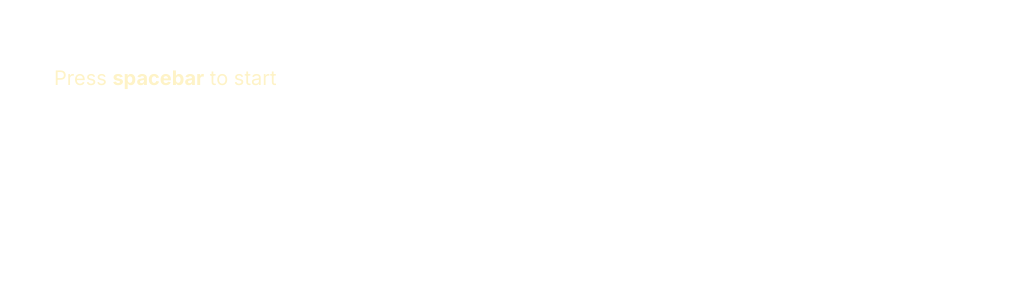
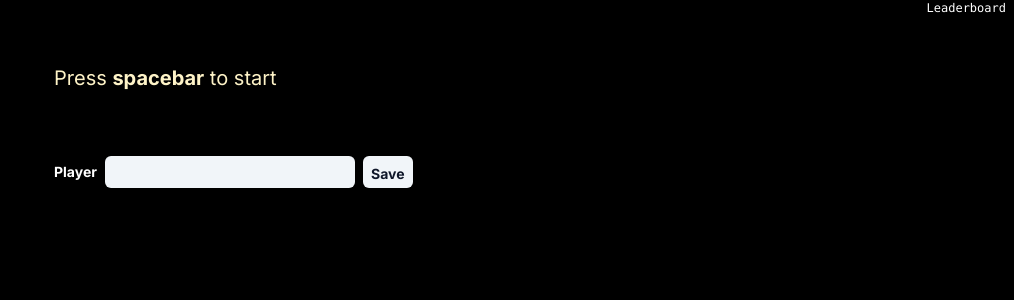
Before and after one commit to verrev/cube, a Next.js app: page / in a window 1280 px wide. Shown: the top 300 px of the page, without its empty margins (266-1280 px from the left). Built offline with nearby package versions, Linux system fonts and the light colour scheme.

Commit message:
Leaderboard

```diff
--- a/next.config.js
+++ b/next.config.js
@@ -1,6 +1,4 @@
 /** @type {import('next').NextConfig} */
-const nextConfig = {
-  output: 'export',
-};
+const nextConfig = {};
 
 module.exports = nextConfig;
--- a/package.json
+++ b/package.json
@@ -9,6 +9,7 @@
     "lint": "next lint"
   },
   "dependencies": {
+    "@vercel/kv": "^0.2.2",
     "autoprefixer": "10.4.15",
     "date-fns": "^2.30.0",
     "eslint": "8.48.0",
@@ -17,6 +18,7 @@
     "postcss": "8.4.29",
     "react": "18.2.0",
     "react-dom": "18.2.0",
-    "tailwindcss": "3.3.3"
+    "tailwindcss": "3.3.3",
+    "uuid": "^9.0.0"
   }
 }
--- /dev/null
+++ b/src/app/api/route.js
@@ -0,0 +1,22 @@
+import { NextResponse } from 'next/server';
+import { kv } from '@vercel/kv';
+import getResults from '@/getResults';
+
+export const GET = async (_) => {
+  return NextResponse.json(await getResults());
+};
+
+export const POST = async (request) => {
+  const rawPlayer = request.headers.get('X-player');
+  if (!rawPlayer) {
+    return new NextResponse(null, { status: 400 });
+  }
+  const player = rawPlayer.slice(0, 15);
+  kv.set('PLAYERS', { ...((await kv.get('PLAYERS')) || {}), [player]: true });
+  const body = await request.json();
+  kv.set(player, [
+    ...((await kv.get(player)) || []),
+    { stepTimes: body, attemptedAt: new Date() },
+  ]);
+  return NextResponse.json({ response: 'body' });
+};
--- a/src/app/globals.css
+++ b/src/app/globals.css
@@ -3,6 +3,11 @@
 @tailwind utilities;
 
 :root {
+  --color-primary: #fff;
+  --color-secondary: #000;
+}
+
+/* :root {
   --color-primary: #000;
   --color-secondary: #fff;
 }
@@ -12,7 +17,7 @@
     --color-primary: #fff;
     --color-secondary: #000;
   }
-}
+} */
 
 body {
   color: var(--color-primary);
--- a/src/app/layout.js
+++ b/src/app/layout.js
@@ -8,10 +8,10 @@ export const metadata = {
   description: '',
 };
 
-export default function RootLayout({ children }) {
-  return (
-    <html lang="en">
-      <body className={inter.className}>{children}</body>
-    </html>
-  );
-}
+const RootLayout = ({ children }) => (
+  <html lang="en">
+    <body className={inter.className}>{children}</body>
+  </html>
+);
+
+export default RootLayout;
--- /dev/null
+++ b/src/app/leaderboard/page.js
@@ -0,0 +1,42 @@
+import getResults from '@/getResults';
+import { format, formatDuration } from 'date-fns';
+
+const Leaderboard = async () => {
+  const results = await getResults();
+  return (
+    <main className="flex justify-center">
+      <div className="w-full max-w-3xl p-4 md:p-16">
+        <div className="mb-4">
+          <div className="flex justify-between text-lg">
+            <div>
+              <div className="font-bold text-yellow-400">Player</div>
+              {results.map((result) => (
+                <div key={result.id}>{result.player}</div>
+              ))}
+            </div>
+            <div>
+              <div className="font-bold text-center text-yellow-400">
+                Attempted at
+              </div>
+              {results.map((result) => (
+                <div key={result.id} className="text-center">
+                  {format(new Date(result.attemptedAt), 'dd.MM.yy HH:mm')}
+                </div>
+              ))}
+            </div>
+            <div>
+              <div className="font-bold text-right text-yellow-400">Time</div>
+              {results.map((result) => (
+                <div key={result.id} className="text-right">
+                  {formatDuration({ seconds: Math.round(result.time / 1000) })}
+                </div>
+              ))}
+            </div>
+          </div>
+        </div>
+      </div>
+    </main>
+  );
+};
+
+export default Leaderboard;
--- a/src/app/page.js
+++ b/src/app/page.js
@@ -1,11 +1,14 @@
 'use client';
+import Player, { usePlayer } from '@/components/player';
 import Results from '@/components/results';
 import Steps from '@/components/steps';
+import Link from 'next/link';
 import { useCallback, useEffect, useState } from 'react';
 
 const useSteps = () => {
   const [currentStep, setCurrentStep] = useState(0);
   const [stepTimes, setStepTimes] = useState({});
+  const player = usePlayer();
   const onKeypress = useCallback(
     (e) => {
       if (e.code === 'Space') {
@@ -14,14 +17,25 @@ const useSteps = () => {
         } else {
           setStepTimes({ ...stepTimes, [currentStep]: new Date() });
         }
-        setCurrentStep(currentStep > Steps.length - 1 ? 0 : currentStep + 1);
+        if (currentStep > Steps.length - 1) {
+          fetch('/api', {
+            method: 'POST',
+            body: JSON.stringify(stepTimes),
+            headers: {
+              'X-player': player,
+            },
+          });
+          setCurrentStep(0);
+        } else {
+          setCurrentStep(currentStep + 1);
+        }
       }
       if (e.code === 'KeyR') {
         setCurrentStep(0);
         setStepTimes({});
       }
     },
-    [currentStep, stepTimes]
+    [currentStep, stepTimes, player]
   );
   useEffect(() => {
     document.addEventListener('keypress', onKeypress);
@@ -32,10 +46,13 @@ const useSteps = () => {
   return { currentStep, stepTimes };
 };
 
-export default function Home() {
+const Home = () => {
   const { currentStep, stepTimes } = useSteps();
   return (
-    <main className="flex justify-center">
+    <main className="relative flex justify-center">
+      <Link href="/leaderboard" className="absolute font-mono text-xs right-2">
+        Leaderboard
+      </Link>
       <div className="w-full max-w-3xl p-4 md:p-16">
         <div className="mb-4">
           {Steps[currentStep]?.component() || (
@@ -43,7 +60,10 @@ export default function Home() {
           )}
         </div>
         <Results currentStep={currentStep} stepTimes={stepTimes} />
+        {currentStep === 0 && <Player />}
       </div>
     </main>
   );
-}
+};
+
+export default Home;
--- /dev/null
+++ b/src/components/player.js
@@ -0,0 +1,51 @@
+import { useEffect, useState } from 'react';
+
+export const usePlayer = () => {
+  const [player, setPlayer] = useState(window.localStorage.getItem('player'));
+  useEffect(() => {
+    const onStorageChange = () => {
+      setPlayer(window.localStorage.getItem('player'));
+    };
+    window.addEventListener('storage', onStorageChange);
+    return () => {
+      window.removeEventListener('storage', onStorageChange);
+    };
+  }, []);
+  return player;
+};
+
+const Player = () => {
+  const player = usePlayer();
+  if (player) {
+    return null;
+  }
+  return (
+    <form
+      className="flex mt-16"
+      onSubmit={(e) => {
+        e.preventDefault();
+        const formData = new FormData(e.target);
+        const { player: formPlayer } = Object.fromEntries(formData);
+        if (formPlayer) {
+          window.localStorage.setItem('player', formPlayer);
+          window.dispatchEvent(new Event('storage'));
+        }
+      }}
+    >
+      <label for="player" className="flex items-center mr-2 text-sm font-bold">
+        Player
+      </label>
+      <input
+        name="player"
+        type="text"
+        className="h-8 p-2 mr-2 rounded-md bg-slate-100 text-slate-900"
+        maxLength={15}
+      ></input>
+      <button className="h-8 p-2 text-sm font-bold rounded-md bg-slate-100 text-slate-900">
+        Save
+      </button>
+    </form>
+  );
+};
+
+export default Player;
--- /dev/null
+++ b/src/getResults.js
@@ -0,0 +1,41 @@
+import { v4 as uuidv4 } from 'uuid';
+import { kv } from '@vercel/kv';
+import Steps from '@/components/steps';
+
+const getResults = async () => {
+  const players = Object.keys((await kv.get('PLAYERS')) || {});
+
+  const resultsPromises = [];
+  for (const player of players) {
+    resultsPromises.push(
+      new Promise(async (resolve, reject) => {
+        try {
+          resolve({ player, ...(await kv.get(player)) });
+        } catch (e) {
+          console.log(e);
+          reject(null);
+        }
+      })
+    );
+  }
+  const rawResults = await Promise.all(resultsPromises);
+
+  const results = [];
+  rawResults.filter(Boolean).forEach((result) => {
+    const { player, ...solves } = result;
+    for (const solve in solves) {
+      results.push({
+        id: uuidv4(),
+        player,
+        time:
+          new Date(solves[solve].stepTimes[Steps.length - 1]).getTime() -
+          new Date(solves[solve].stepTimes[0]).getTime(),
+        attemptedAt: solves[solve].attemptedAt,
+      });
+    }
+  });
+
+  return results.sort((a, b) => a.time - b.time);
+};
+
+export default getResults;
```
Also changed, not shown: 1 other file (tests, documents, lock files or other folders).
